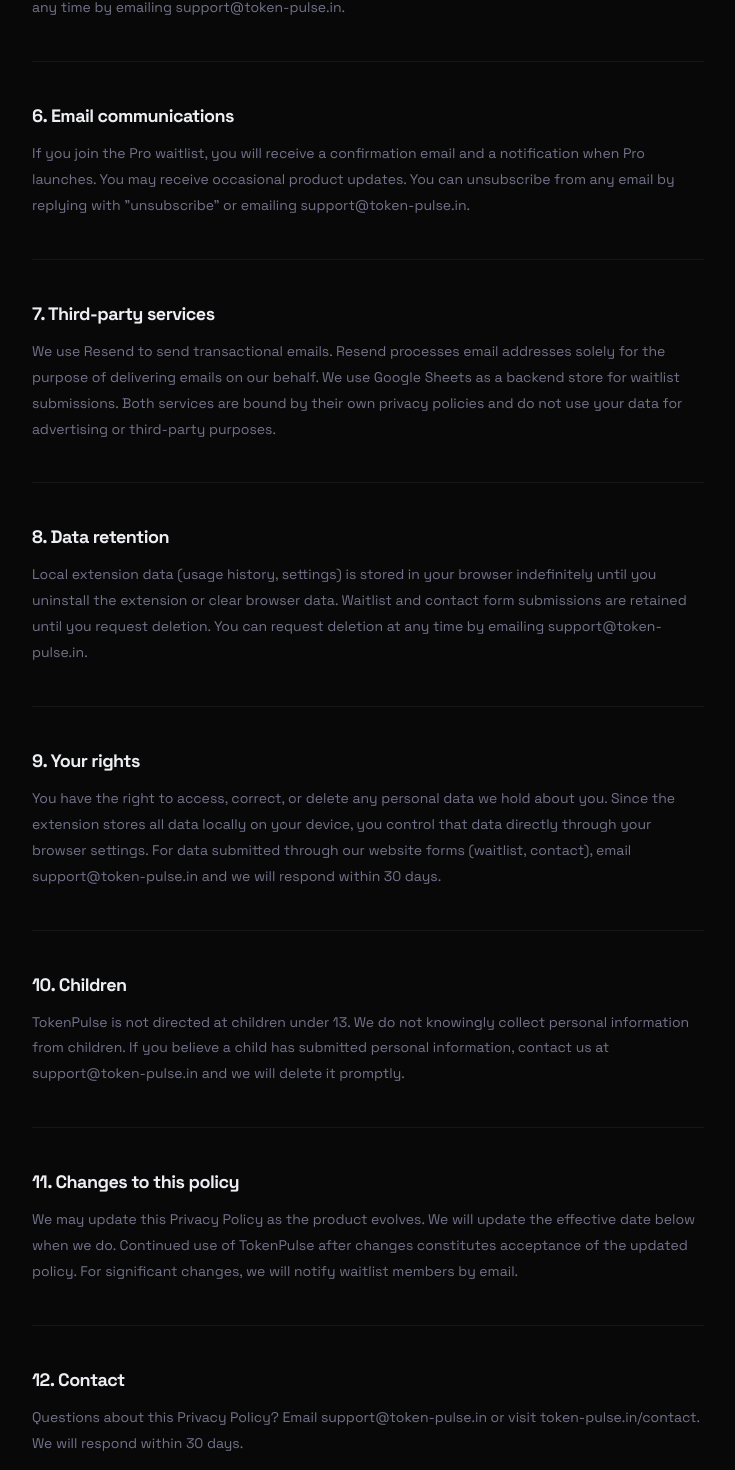
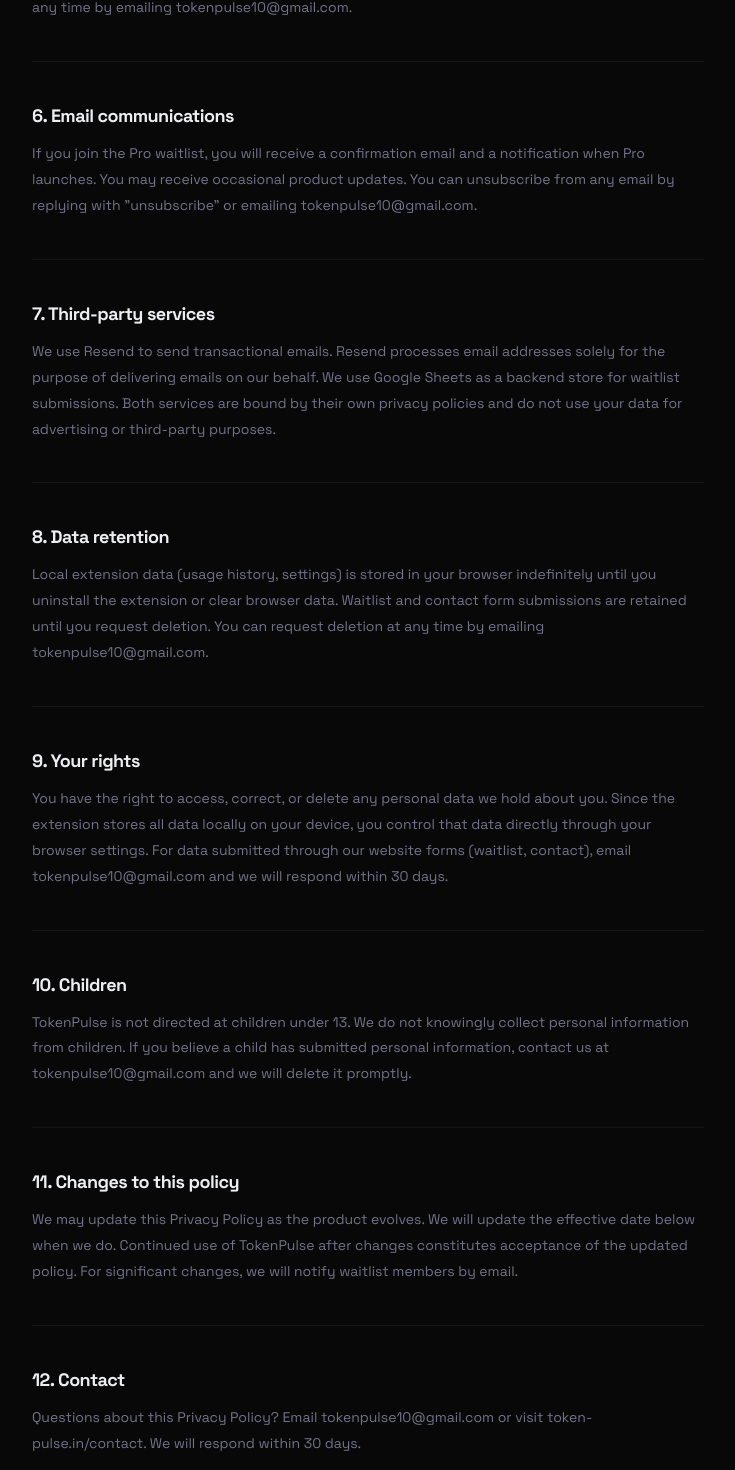
Before and after one commit to anu-ship-it/tokenpulse-web, a Next.js app: page /privacy in a window 1280 px wide. Shown: the part 1857-3327 px from the top of the page, without its empty margins (272-1007 px from the left). Built offline with nearby package versions, Linux system fonts and the light colour scheme; no server answers.

Commit message:
Email have been updated

```diff
--- a/app/contact/page.tsx
+++ b/app/contact/page.tsx
@@ -67,7 +67,7 @@ export default function ContactPage() {
               {/* Contact methods */}
               <div className="flex flex-col gap-3">
                 {[
-                  { label: 'General & Support', value: 'support@token-pulse.in', href: 'mailto:support@token-pulse.in' },
+                  { label: 'General & Support', value: 'tokenpulse10@gmail.com', href: 'mailto:tokenpulse10@gmail.com' },
                   { label: 'GitHub', value: 'github.com/anu-ship-it/TokenPulse', href: 'https://github.com/anu-ship-it/TokenPulse' },
                 ].map(item => (
                   <div key={item.label} className="bg-[#0E0E11] border border-white/8 rounded-xl p-5">
@@ -164,7 +164,7 @@ export default function ContactPage() {
                   {status === 'error' && (
                     <p className="font-mono text-[10px] text-[#EF4444] text-center">
                       Something went wrong. Email{' '}
-                      <a href="mailto:support@token-pulse.in" className="underline">support@token-pulse.in</a> directly.
+                      <a href="mailto:tokenpulse10@gmail.com" className="underline">tokenpulse10@gmail.com.</a> directly.
                     </p>
                   )}
                 </form>
--- a/app/privacy/page.tsx
+++ b/app/privacy/page.tsx
@@ -37,12 +37,12 @@ const sections = [
   {
     title: 'Waitlist and contact forms',
     highlight: false,
-    body: `When you submit your email address via the Pro waitlist form or contact form, we store your email address and the content of your submission. This data is used only to contact you about TokenPulse Pro launch, respond to your message, and send product updates you have opted into. We do not sell, rent, or share this data with third parties. You can request deletion of your data at any time by emailing support@token-pulse.in.`,
+    body: `When you submit your email address via the Pro waitlist form or contact form, we store your email address and the content of your submission. This data is used only to contact you about TokenPulse Pro launch, respond to your message, and send product updates you have opted into. We do not sell, rent, or share this data with third parties. You can request deletion of your data at any time by emailing tokenpulse10@gmail.com.`,
   },
   {
     title: 'Email communications',
     highlight: false,
-    body: `If you join the Pro waitlist, you will receive a confirmation email and a notification when Pro launches. You may receive occasional product updates. You can unsubscribe from any email by replying with "unsubscribe" or emailing support@token-pulse.in.`,
+    body: `If you join the Pro waitlist, you will receive a confirmation email and a notification when Pro launches. You may receive occasional product updates. You can unsubscribe from any email by replying with "unsubscribe" or emailing tokenpulse10@gmail.com.`,
   },
   {
     title: 'Third-party services',
@@ -52,17 +52,17 @@ const sections = [
   {
     title: 'Data retention',
     highlight: false,
-    body: `Local extension data (usage history, settings) is stored in your browser indefinitely until you uninstall the extension or clear browser data. Waitlist and contact form submissions are retained until you request deletion. You can request deletion at any time by emailing support@token-pulse.in.`,
+    body: `Local extension data (usage history, settings) is stored in your browser indefinitely until you uninstall the extension or clear browser data. Waitlist and contact form submissions are retained until you request deletion. You can request deletion at any time by emailing tokenpulse10@gmail.com.`,
   },
   {
     title: 'Your rights',
     highlight: false,
-    body: `You have the right to access, correct, or delete any personal data we hold about you. Since the extension stores all data locally on your device, you control that data directly through your browser settings. For data submitted through our website forms (waitlist, contact), email support@token-pulse.in and we will respond within 30 days.`,
+    body: `You have the right to access, correct, or delete any personal data we hold about you. Since the extension stores all data locally on your device, you control that data directly through your browser settings. For data submitted through our website forms (waitlist, contact), email tokenpulse10@gmail.com and we will respond within 30 days.`,
   },
   {
     title: 'Children',
     highlight: false,
-    body: `TokenPulse is not directed at children under 13. We do not knowingly collect personal information from children. If you believe a child has submitted personal information, contact us at support@token-pulse.in and we will delete it promptly.`,
+    body: `TokenPulse is not directed at children under 13. We do not knowingly collect personal information from children. If you believe a child has submitted personal information, contact us at tokenpulse10@gmail.com and we will delete it promptly.`,
   },
   {
     title: 'Changes to this policy',
@@ -72,7 +72,7 @@ const sections = [
   {
     title: 'Contact',
     highlight: false,
-    body: `Questions about this Privacy Policy? Email support@token-pulse.in or visit token-pulse.in/contact. We will respond within 30 days.`,
+    body: `Questions about this Privacy Policy? Email tokenpulse10@gmail.com or visit token-pulse.in/contact. We will respond within 30 days.`,
   },
 ]
 
--- a/app/support/page.tsx
+++ b/app/support/page.tsx
@@ -147,10 +147,10 @@ export default function SupportPage() {
                   <p className="font-mono text-[10px] text-[#EF4444] text-center">
                     Something went wrong. Email{" "}
                     <a
-                      href="mailto:support@token-pulse.in"
+                      href="mailto:tokenpulse10@gmail.com"
                       className="underline"
                     >
-                      support@token-pulse.in
+                      tokenpulse10@gmail.com
                     </a>{" "}
                     directly.
                   </p>
@@ -160,10 +160,10 @@ export default function SupportPage() {
             <p className="font-mono text-[11px] text-[#32324A] text-center mt-5">
               Or email{" "}
               <a
-                href="mailto:support@token-pulse.in"
+                href="mailto:tokenpulse10@gmail.com"
                 className="text-[#6C5FFF] hover:underline"
               >
-                support@token-pulse.in
+                tokenpulse10@gmail.com
               </a>{" "}
               directly
             </p>
--- a/app/terms/page.tsx
+++ b/app/terms/page.tsx
@@ -51,7 +51,7 @@ const sections = [
   },
   {
     title: 'Contact',
-    body: `Questions about these terms? Email support@token-pulse.in or visit token-pulse.in/contact.`,
+    body: `Questions about these terms? Email tokenpulse10@gmail.com or visit token-pulse.in/contact.`,
   },
 ]
 
--- a/components/sections/Pricing.tsx
+++ b/components/sections/Pricing.tsx
@@ -235,7 +235,7 @@ export default function Pricing() {
 
         <p className="text-center font-mono text-[11px] text-[#32324A] mt-6 leading-loose">
           Pro and Team are in development. Joining the waitlist locks your early pricing.{" "}
-          <a href="mailto:support@token-pulse.in" className="text-[#6C5FFF] hover:underline">
+          <a href="mailto:tokenpulse10@gmail.com" className="text-[#6C5FFF] hover:underline">
             Questions?
           </a>
         </p>
--- a/components/sections/Waitlist.tsx
+++ b/components/sections/Waitlist.tsx
@@ -109,8 +109,8 @@ export default function Waitlist() {
           {status === "error" && (
             <p className="font-mono text-[10px] text-[#EF4444] mt-2">
               Something went wrong. Email us at{" "}
-              <a href="mailto:support@token-pulse.in" className="underline">
-                support@token-pulse.in
+              <a href="mailto:tokenpulse10@gmail.com" className="underline">
+                tokenpulse10@gmail.com
               </a>
             </p>
           )}
--- a/lib/resend.ts
+++ b/lib/resend.ts
@@ -1,5 +1,5 @@
 import { Resend } from 'resend'
 
 export const resend = new Resend(process.env.RESEND_API_KEY)
-export const FROM_EMAIL = 'TokenPulse <support@token-pulse.in>'
+export const FROM_EMAIL = 'TokenPulse <tokenpulse10@gmail.com>'
 export const NOTIFICATION_EMAIL = process.env.NOTIFICATION_EMAIL || 'tokenpulse10@gmail.com'
```
